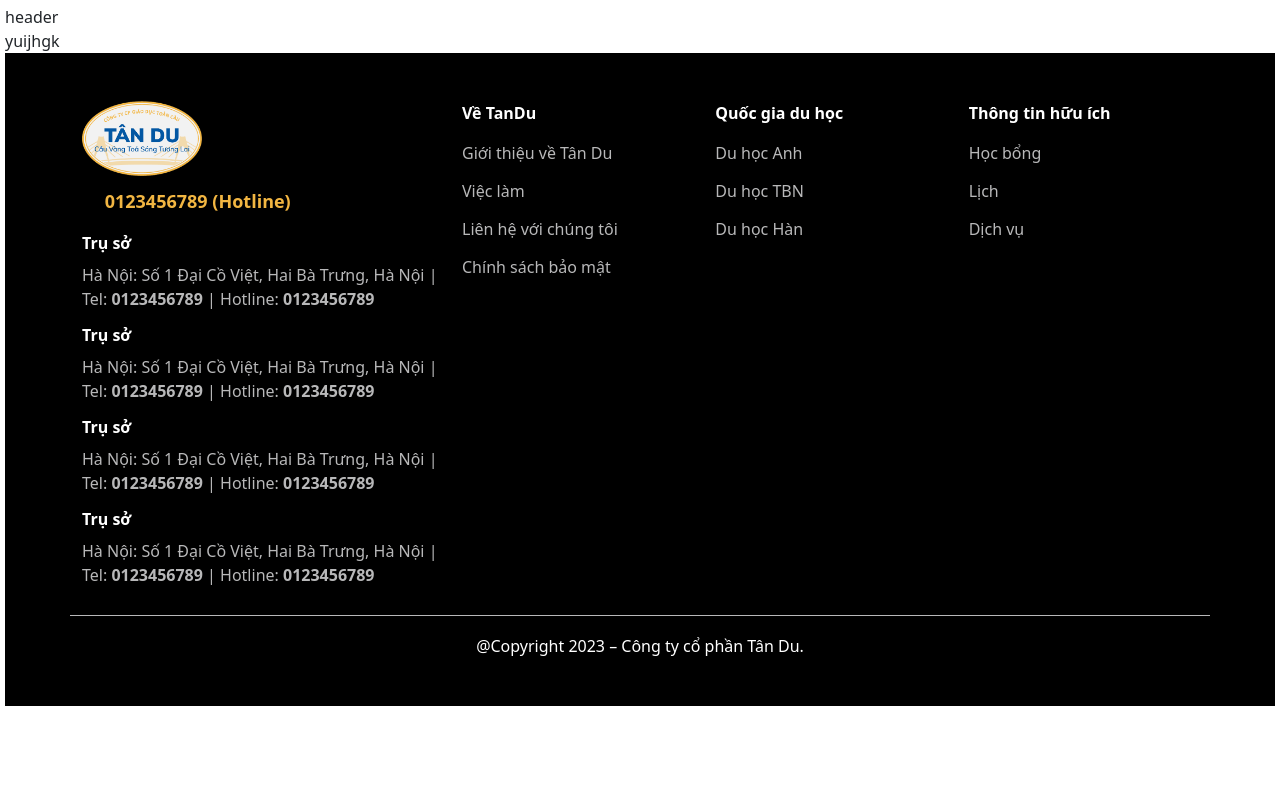
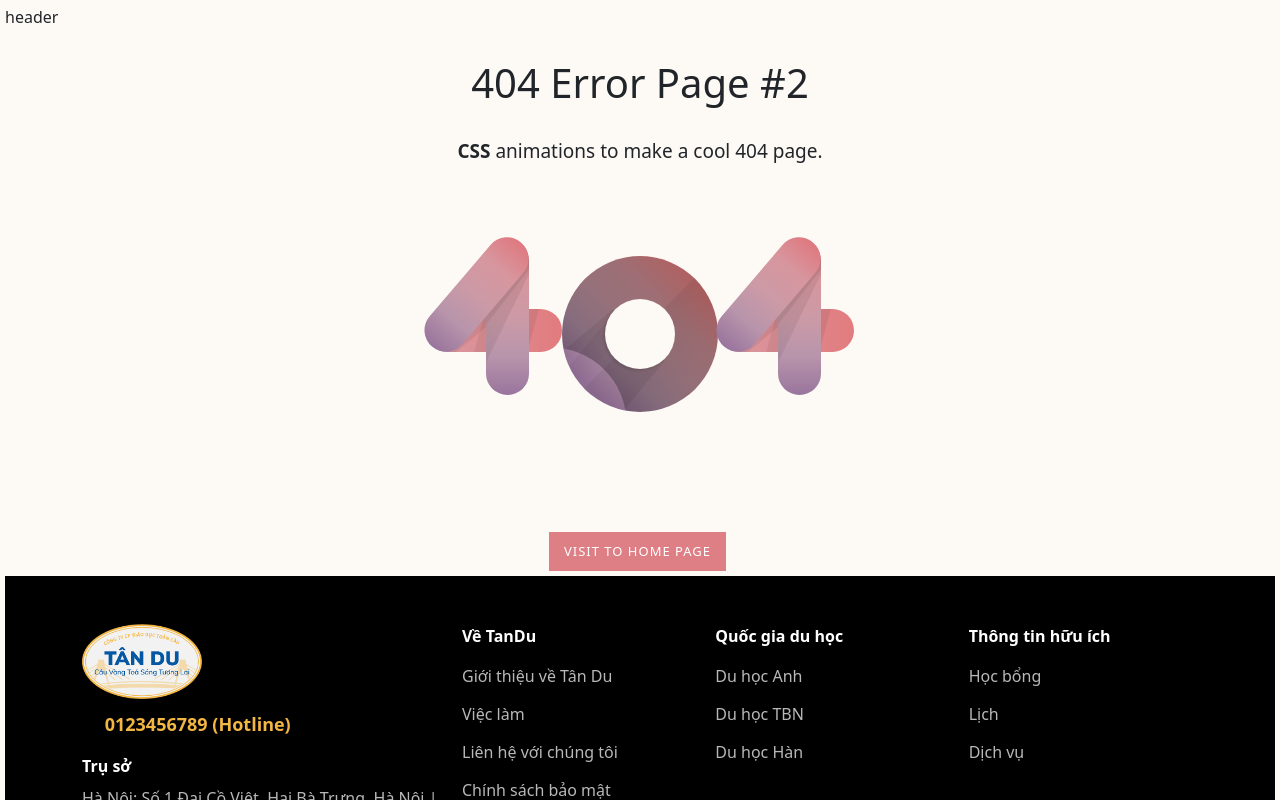
Before and after one commit to hwt75/tandu-frontend, a React (Create React App) app: page / in a window 1280 px wide. Shown: the top 800 px of the page. Built offline with nearby package versions, Linux system fonts and the light colour scheme; some icons are missing.

Commit message:
update code

```diff
--- a/public/index.html
+++ b/public/index.html
@@ -6,8 +6,8 @@
     <meta name="viewport" content="width=device-width, initial-scale=1" />
     <meta name="theme-color" content="#000000" />
     <meta
-      name="description"
-      content="Web site created using create-react-app"
+      name="tân du"
+      content="du học hàn quốc, đài loan"
     />
     <!--
       manifest.json provides metadata used when your web app is installed on a
@@ -23,10 +23,10 @@
       work correctly both with client-side routing and a non-root public URL.
       Learn how to configure a non-root public URL by running `npm run build`.
     -->
-    <title>React App</title>
+    <title>Tân du, du học Hàn quốc, đài loan</title>
   </head>
   <body>
-    <noscript>You need to enable JavaScript to run this app.</noscript>
+    <noscript>Tân du du học Hàn quốc đài loan</noscript>
     <div id="root"></div>
     <!--
       This HTML file is a template.
--- a/src/layouts/routes.js
+++ b/src/layouts/routes.js
@@ -4,7 +4,8 @@ import { HomePage } from "../pages/home";
 export const Routes = () => {
     return (
         <ReactRouterRoutes>
-            <Route path="*" element={<HomePage/>} />
+            <Route path="home" component={HomePage} />
+            <Route path="/" element={<HomePage/>} />
         </ReactRouterRoutes>
     )
 }
--- /dev/null
+++ b/src/pages/errorPage/errorPage.jsx
@@ -0,0 +1,22 @@
+import * as React from "react";
+import "./index.scss";
+import { Navigate, useNavigate } from "react-router-dom";
+
+const Compoent = () => {
+    const navigate = useNavigate();
+    return (
+        <div>
+        <h1>404 Error Page #2</h1>
+        <p className="zoom-area"><b>CSS</b> animations to make a cool 404 page. </p>
+        <section className="error-container">
+          <span className="four"><span className="screen-reader-text">4</span></span>
+          <span className="zero"><span className="screen-reader-text">0</span></span>
+          <span className="four"><span className="screen-reader-text">4</span></span>
+        </section>
+        <div className="link-container">
+          <a onClick={()=> navigate('home')}  className="more-link">Visit to Home page</a>
+        </div>
+      </div>
+    )
+}
+export const ErrorPage = Compoent;
--- /dev/null
+++ b/src/pages/errorPage/index.js
@@ -0,0 +1 @@
+export * from './errorPage.jsx';
--- /dev/null
+++ b/src/pages/errorPage/index.scss
@@ -0,0 +1,146 @@
+.error-container {
+    text-align: center;
+    font-size: 106px;
+    font-family: 'Catamaran', sans-serif;
+    font-weight: 800;
+    margin: 70px 15px;
+  }
+  .error-container > span {
+    display: inline-block;
+    position: relative;
+  }
+  .error-container > span.four {
+    width: 136px;
+    height: 43px;
+    border-radius: 999px;
+    background:
+      linear-gradient(140deg, rgba(0, 0, 0, 0.1) 0%, rgba(0, 0, 0, 0.07) 43%, transparent 44%, transparent 100%),
+      linear-gradient(105deg, transparent 0%, transparent 40%, rgba(0, 0, 0, 0.06) 41%, rgba(0, 0, 0, 0.07) 76%, transparent 77%, transparent 100%),
+      linear-gradient(to right, #d89ca4, #e27b7e);
+  }
+  .error-container > span.four:before,
+  .error-container > span.four:after {
+    content: '';
+    display: block;
+    position: absolute;
+    border-radius: 999px;
+  }
+  .error-container > span.four:before {
+    width: 43px;
+    height: 156px;
+    left: 60px;
+    bottom: -43px;
+    background:
+      linear-gradient(128deg, rgba(0, 0, 0, 0.1) 0%, rgba(0, 0, 0, 0.07) 40%, transparent 41%, transparent 100%),
+      linear-gradient(116deg, rgba(0, 0, 0, 0.1) 0%, rgba(0, 0, 0, 0.07) 50%, transparent 51%, transparent 100%),
+      linear-gradient(to top, #99749D, #B895AB, #CC9AA6, #D7969E, #E0787F);
+  }
+  .error-container > span.four:after {
+    width: 137px;
+    height: 43px;
+    transform: rotate(-49.5deg);
+    left: -18px;
+    bottom: 36px;
+    background: linear-gradient(to right, #99749D, #B895AB, #CC9AA6, #D7969E, #E0787F);
+  }
+
+  .error-container > span.zero {
+    vertical-align: text-top;
+    width: 156px;
+    height: 156px;
+    border-radius: 999px;
+    background: linear-gradient(-45deg, transparent 0%, rgba(0, 0, 0, 0.06) 50%,  transparent 51%, transparent 100%),
+      linear-gradient(to top right, #99749D, #99749D, #B895AB, #CC9AA6, #D7969E, #ED8687, #ED8687);
+    overflow: hidden;
+    animation: bgshadow 5s infinite;
+  }
+  .error-container > span.zero:before {
+    content: '';
+    display: block;
+    position: absolute;
+    transform: rotate(45deg);
+    width: 90px;
+    height: 90px;
+    background-color: transparent;
+    left: 0px;
+    bottom: 0px;
+    background:
+      linear-gradient(95deg, transparent 0%, transparent 8%, rgba(0, 0, 0, 0.07) 9%, transparent 50%, transparent 100%),
+      linear-gradient(85deg, transparent 0%, transparent 19%, rgba(0, 0, 0, 0.05) 20%, rgba(0, 0, 0, 0.07) 91%, transparent 92%, transparent 100%);
+  }
+  .error-container > span.zero:after {
+    content: '';
+    display: block;
+    position: absolute;
+    border-radius: 999px;
+    width: 70px;
+    height: 70px;
+    left: 43px;
+    bottom: 43px;
+    background: #FDFAF5;
+    box-shadow: -2px 2px 2px 0px rgba(0, 0, 0, 0.1);
+  }
+
+  .screen-reader-text {
+      position: absolute;
+      top: -9999em;
+      left: -9999em;
+  }
+
+  @keyframes bgshadow {
+    0% {
+      box-shadow: inset -160px 160px 0px 5px rgba(0, 0, 0, 0.4);
+    }
+    45% {
+      box-shadow: inset 0px 0px 0px 0px rgba(0, 0, 0, 0.1);
+    }
+    55% {
+      box-shadow: inset 0px 0px 0px 0px rgba(0, 0, 0, 0.1);
+    }
+    100% {
+      box-shadow: inset 160px -160px 0px 5px rgba(0, 0, 0, 0.4);
+    }
+  }
+
+  /* demo stuff */
+  * {
+      -webkit-box-sizing: border-box;
+      -moz-box-sizing: border-box;
+      box-sizing: border-box;
+  }
+  body {
+    background-color: #FDFAF5;
+    margin-bottom: 50px;
+  }
+  html, button, input, select, textarea {
+      font-family: 'Montserrat', Helvetica, sans-serif;
+      color: #bbb;
+  }
+  h1 {
+    text-align: center;
+    margin: 30px 15px;
+  }
+  .zoom-area {
+    max-width: 490px;
+    margin: 30px auto 30px;
+    font-size: 19px;
+    text-align: center;
+  }
+  .link-container {
+    text-align: center;
+  }
+  a.more-link {
+    text-transform: uppercase;
+    font-size: 13px;
+      background-color: #de7e85;
+      padding: 10px 15px;
+      border-radius: 0;
+      color: #fff;
+      display: inline-block;
+      margin-right: 5px;
+      margin-bottom: 5px;
+      line-height: 1.5;
+      text-decoration: none;
+    margin-top: 50px;
+    letter-spacing: 1px;
+  }
--- a/src/pages/home/home.jsx
+++ b/src/pages/home/home.jsx
@@ -1,11 +1,14 @@
 import * as React from "react";
 import "./index.scss";
-import { ImageCardComponent } from "../../components/imageCard";
+import banner from "../../assets/image/banner.jpg";
+// Bootstrap CSS
+import "bootstrap/dist/css/bootstrap.min.css";
+// Bootstrap Bundle JS
+import "bootstrap/dist/js/bootstrap.bundle.min";
+import { ErrorPage } from "../errorPage";
 const Home = () => {
   return (
-    <div className="">
-      <ImageCardComponent />
-    </div>
+   <ErrorPage />
   );
 };
 
--- a/src/pages/home/index.scss
+++ b/src/pages/home/index.scss
@@ -0,0 +1,13 @@
+.home{
+    position: relative;
+    padding: 0 !important;
+    margin: 0 !important;
+    .home-img{
+        width: 100%;
+            img{
+                width: 100%;
+                height: 100%;
+                object-fit: cover;
+            }
+    }
+}
--- /dev/null
+++ b/src/pages/sideBar/index.js
@@ -0,0 +1 @@
+export * from './sideBar.jsx'
```
Also changed, not shown: src/pages/sideBar/sideBar.jsx (added, +18 -0 lines), src/assets/image/banner.jpg (added), src/pages/sideBar/index.scss (added).
